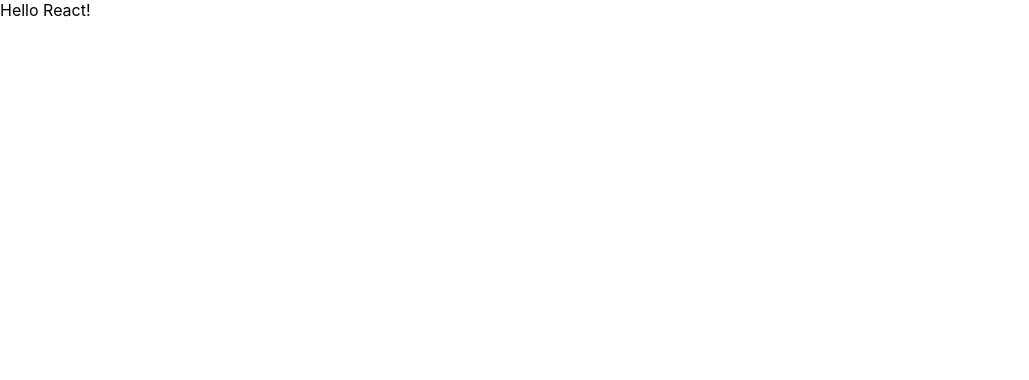
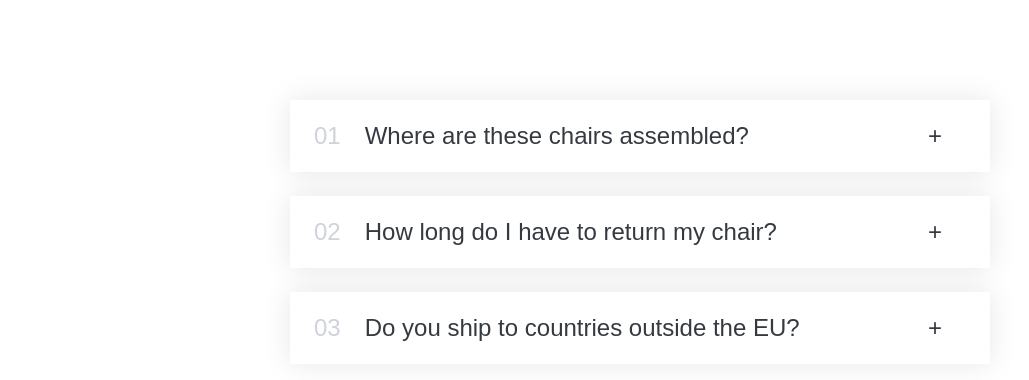
Before and after one commit to xcrazibl3/accordion-component-challenge, a React (Create React App) app: page / in a window 1280 px wide. Shown: the top 380 px of the page, without its empty margins (0-1029 px from the left). Built offline with nearby package versions, Linux system fonts and the light colour scheme.

Commit message:
Accordion component finished

```diff
--- a/src/App.js
+++ b/src/App.js
@@ -1,5 +1,37 @@
+import { useState } from "react";
+import { faqs } from "./faqs";
+
 function App() {
-  return <div>Hello React!</div>;
+  return (
+    <div>
+      <Accordion data={faqs} />
+    </div>
+  );
 }
 
+function Accordion({ data }) {
+  return (
+    <div className="accordion">
+      {data.map((item, i) => (
+        <AccordionItem item={item} number={i} key={i} />
+      ))}
+    </div>
+  );
+}
+
+function AccordionItem({ item, number }) {
+  const [isOpen, setIsOpen] = useState(false);
+
+  return (
+    <div
+      className={`item ${isOpen ? "open" : ""}`}
+      onClick={() => setIsOpen(!isOpen)}
+    >
+      <p className="number">{number < 10 ? `0${number + 1}` : number + 1}</p>
+      <p className="title">{item.title}</p>
+      <p className="icon">{isOpen ? "-" : "+"}</p>
+      {isOpen && <div className="content-box">{item.text}</div>}
+    </div>
+  );
+}
 export default App;
--- /dev/null
+++ b/src/faqs.js
@@ -0,0 +1,14 @@
+export const faqs = [
+  {
+    title: "Where are these chairs assembled?",
+    text: "Lorem ipsum dolor sit amet consectetur, adipisicing elit. Accusantium, quaerat temporibus quas dolore provident nisi ut aliquid ratione beatae sequi aspernatur veniam repellendus.",
+  },
+  {
+    title: "How long do I have to return my chair?",
+    text: "Pariatur recusandae dignissimos fuga voluptas unde optio nesciunt commodi beatae, explicabo natus.",
+  },
+  {
+    title: "Do you ship to countries outside the EU?",
+    text: "Excepturi velit laborum, perspiciatis nemo perferendis reiciendis aliquam possimus dolor sed! Dolore laborum ducimus veritatis facere molestias!",
+  },
+];
--- a/src/index.css
+++ b/src/index.css
@@ -1,13 +1,72 @@
-body {
+* {
+  padding: 0;
   margin: 0;
-  font-family: -apple-system, BlinkMacSystemFont, 'Segoe UI', 'Roboto', 'Oxygen',
-    'Ubuntu', 'Cantarell', 'Fira Sans', 'Droid Sans', 'Helvetica Neue',
-    sans-serif;
-  -webkit-font-smoothing: antialiased;
-  -moz-osx-font-smoothing: grayscale;
+  box-sizing: border-box;
 }
 
-code {
-  font-family: source-code-pro, Menlo, Monaco, Consolas, 'Courier New',
-    monospace;
+body {
+  font-family: sans-serif;
+  color: #343a40;
+  line-height: 1;
 }
+
+.accordion {
+  width: 700px;
+  margin: 100px auto;
+  display: flex;
+  flex-direction: column;
+  gap: 24px;
+}
+
+.item {
+  box-shadow: 0 0 30px rgba(0, 0, 0, 0.1);
+  padding: 20px 24px;
+  padding-right: 48px;
+  cursor: pointer;
+  border-top: 4px solid #fff;
+  border-bottom: 4px solid #fff;
+
+  display: grid;
+  grid-template-columns: auto 1fr auto;
+  column-gap: 24px;
+  row-gap: 32px;
+  align-items: center;
+}
+
+.number {
+  font-size: 24px;
+  font-weight: 500;
+  color: #ced4da;
+}
+
+.title,
+.icon {
+  font-size: 24px;
+  font-weight: 500;
+}
+
+.content-box {
+  grid-column: 2 / -1;
+  padding-bottom: 16px;
+  line-height: 1.6;
+}
+
+.content-box ul {
+  color: #868e96;
+  margin-left: 16px;
+  margin-top: 16px;
+
+  display: flex;
+  flex-direction: column;
+  gap: 12px;
+}
+
+/* OPEN STATE */
+.open {
+  border-top: 4px solid #087f5b;
+}
+
+.open .number,
+.open .title {
+  color: #087f5b;
+}
```
